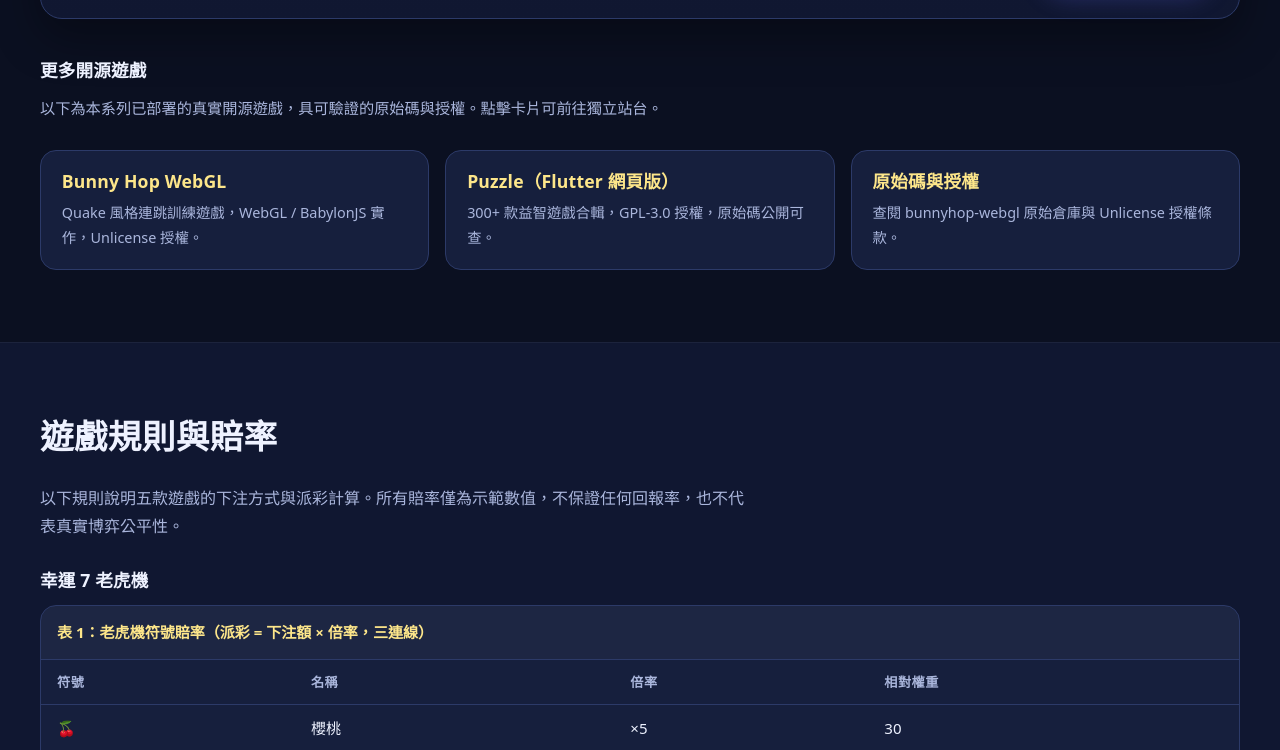
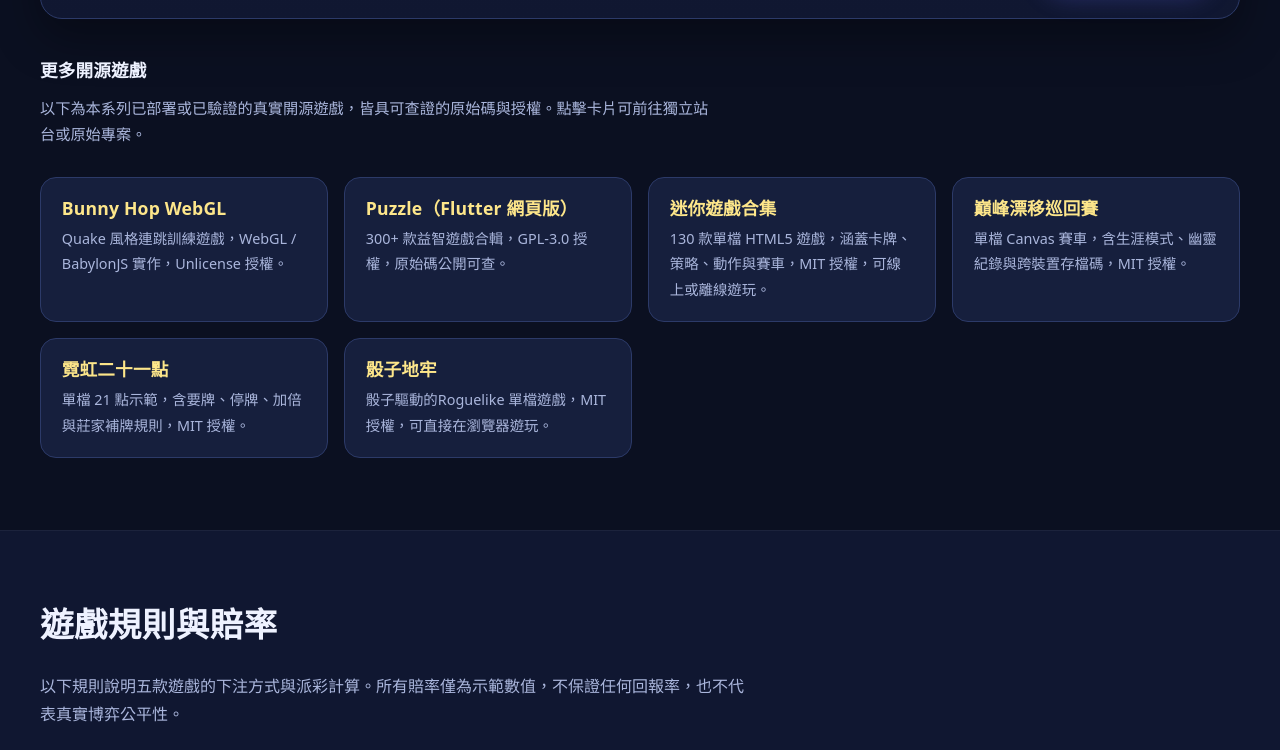
Before and after one commit to vip-4/lucky-7-casino, a plain HTML site: page index.html in a window 1280 px wide. Shown: the part 2224-2974 px from the top of the page. Drawn offline with Linux system fonts and the light colour scheme.

Commit message:
Deploy five-game hub with original lightweight racer

```diff
--- a/index.html
+++ b/index.html
@@ -500,7 +500,7 @@
           <div style="margin-top:2.5rem">
             <h3>更多開源遊戲</h3>
             <p class="section-lead" style="font-size:.95rem">
-              以下為本系列已部署的真實開源遊戲，具可驗證的原始碼與授權。點擊卡片可前往獨立站台。
+              以下為本系列已部署或已驗證的真實開源遊戲，皆具可查證的原始碼與授權。點擊卡片可前往獨立站台或原始專案。
             </p>
             <div class="links-grid">
               <a class="link-card" href="https://vip-4.github.io/bunnyhop-webgl/" rel="noopener noreferrer">
@@ -511,9 +511,21 @@
                 <h3>Puzzle（Flutter 網頁版）</h3>
                 <p>300+ 款益智遊戲合輯，GPL-3.0 授權，原始碼公開可查。</p>
               </a>
-              <a class="link-card" href="https://github.com/squeek502/bunnyhop-webgl" rel="noopener noreferrer">
-                <h3>原始碼與授權</h3>
-                <p>查閱 bunnyhop-webgl 原始倉庫與 Unlicense 授權條款。</p>
+              <a class="link-card" href="https://wangzifan396-wzf.github.io/mini-browser-games/" rel="noopener noreferrer">
+                <h3>迷你遊戲合集</h3>
+                <p>130 款單檔 HTML5 遊戲，涵蓋卡牌、策略、動作與賽車，MIT 授權，可線上或離線遊玩。</p>
+              </a>
+              <a class="link-card" href="https://wangzifan396-wzf.github.io/mini-browser-games/drift-racer.html" rel="noopener noreferrer">
+                <h3>巔峰漂移巡回賽</h3>
+                <p>單檔 Canvas 賽車，含生涯模式、幽靈紀錄與跨裝置存檔碼，MIT 授權。</p>
+              </a>
+              <a class="link-card" href="https://wangzifan396-wzf.github.io/mini-browser-games/blackjack-table.html" rel="noopener noreferrer">
+                <h3>霓虹二十一點</h3>
+                <p>單檔 21 點示範，含要牌、停牌、加倍與莊家補牌規則，MIT 授權。</p>
+              </a>
+              <a class="link-card" href="https://wangzifan396-wzf.github.io/mini-browser-games/dice-delver.html" rel="noopener noreferrer">
+                <h3>骰子地牢</h3>
+                <p>骰子驅動的Roguelike 單檔遊戲，MIT 授權，可直接在瀏覽器遊玩。</p>
               </a>
             </div>
           </div>
@@ -679,6 +691,7 @@
                 <tr><th scope="row">Lucky7 Hub</th><td>本站原創</td><td>HTML5 / Canvas / DOM</td><td>示範用途</td></tr>
                 <tr><th scope="row">bunnyhop-webgl</th><td>GitHub: squeek502/bunnyhop-webgl</td><td>WebGL / BabylonJS</td><td>Unlicense</td></tr>
                 <tr><th scope="row">Puzzle</th><td>GitHub: sidhant947/Puzzle</td><td>Flutter / Dart</td><td>GPL-3.0</td></tr>
+                <tr><th scope="row">mini-browser-games</th><td>GitHub: wangzifan396-wzf/mini-browser-games</td><td>單檔 HTML5 / Canvas</td><td>MIT</td></tr>
                 <tr><th scope="row">LibreCorsa</th><td>GitHub: KhazP/librecorsa（僅概念參考，未使用其程式碼或素材）</td><td>Next.js / Three.js</td><td>AGPL-3.0</td></tr>
               </tbody>
             </table>
```
